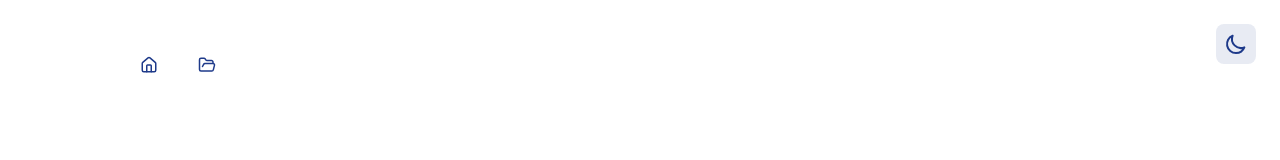
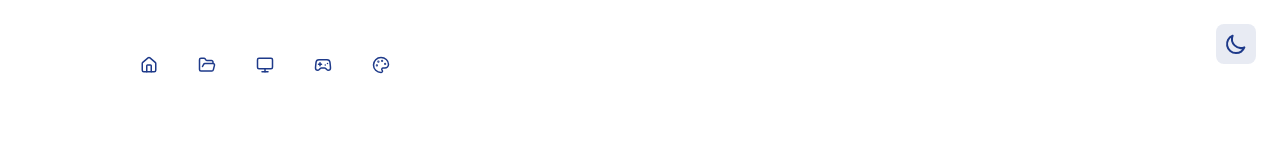
Before and after one commit to nadia-nh/nextjs-website, a Next.js app: page / in a window 1280 px wide. Shown: the top 160 px of the page. Built offline with nearby package versions, Linux system fonts and the light colour scheme.

Commit message:
Add header links with icons to the project subpages

```diff
--- a/components/header.jsx
+++ b/components/header.jsx
@@ -1,9 +1,17 @@
 import Link from 'next/link';
-import { Home, FolderOpen } from 'lucide-react';
+import {
+    Home,
+    FolderOpen,
+    Monitor,
+    Gamepad2,
+    Palette } from 'lucide-react';
 
 const navItems = [
     { linkText: 'About', href: '/', icon: Home },
     { linkText: 'Projects', href: '/projects', icon: FolderOpen },
+    { linkText: 'Apps', href: '/app-projects', icon: Monitor },
+    { linkText: 'Games', href: '/game-projects', icon: Gamepad2 },
+    { linkText: 'Generative Art', href: '/creative-projects', icon: Palette },
 ];
 
 export function Header() {
```
